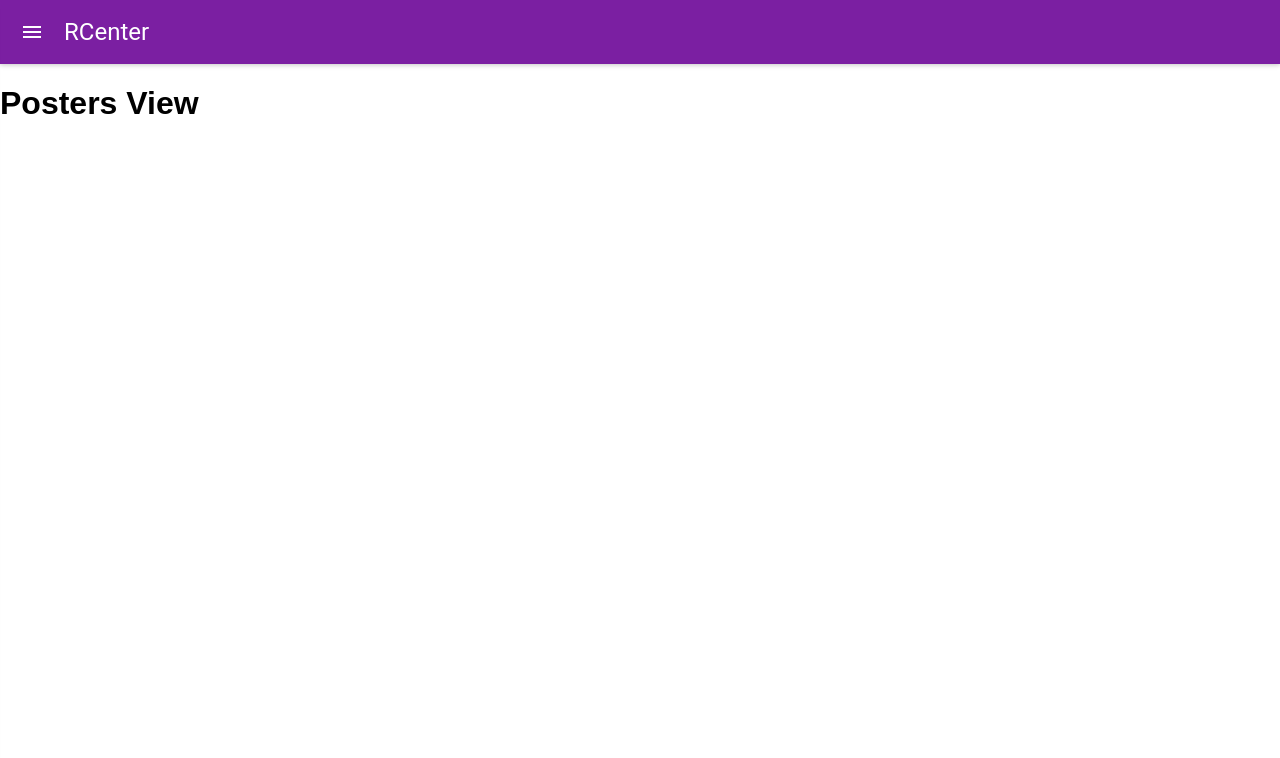
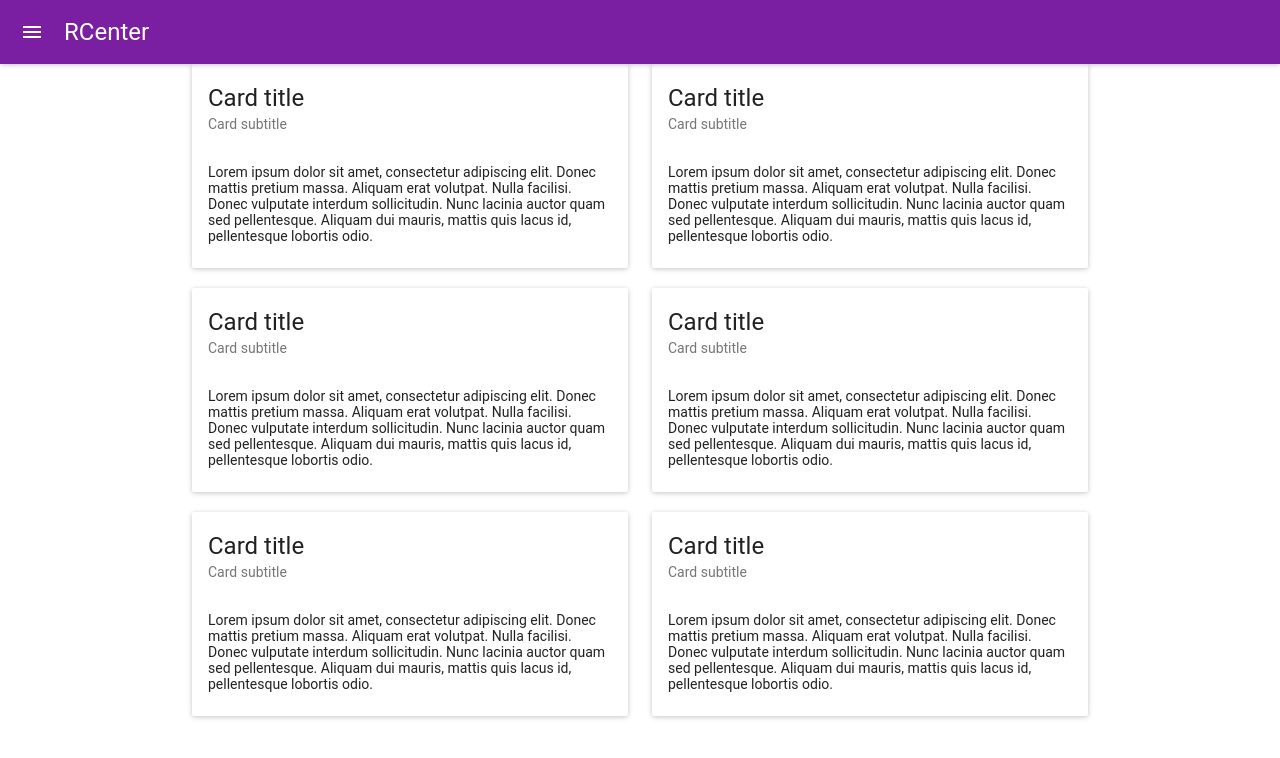
Before and after one commit to MAshrafM/react_center, a React (Create React App) app: page /posters in a window 1280 px wide. Shown: the top 758 px of the page. Built offline with nearby package versions, Linux system fonts and the light colour scheme; what react-tap-event-plugin would draw is missing.

Commit message:
posters layout

```diff
--- a/src/views/Posters.js
+++ b/src/views/Posters.js
@@ -1,8 +1,92 @@
 import React, { Component } from 'react'
+import { Card, CardTitle, CardText } from 'material-ui/Card'
 
 class Posters extends Component {
+  state = {}
   render() {
-    return <h1>Posters View</h1>
+    return (
+      <div className="container">
+        <div className="row">
+          <div className="col s12 m6">
+            <Card>
+              <CardTitle title="Card title" subtitle="Card subtitle" />
+              <CardText>
+                Lorem ipsum dolor sit amet, consectetur adipiscing elit. Donec
+                mattis pretium massa. Aliquam erat volutpat. Nulla facilisi.
+                Donec vulputate interdum sollicitudin. Nunc lacinia auctor quam
+                sed pellentesque. Aliquam dui mauris, mattis quis lacus id,
+                pellentesque lobortis odio.
+              </CardText>
+            </Card>
+          </div>
+          <div className="col s12 m6">
+            <Card>
+              <CardTitle title="Card title" subtitle="Card subtitle" />
+              <CardText>
+                Lorem ipsum dolor sit amet, consectetur adipiscing elit. Donec
+                mattis pretium massa. Aliquam erat volutpat. Nulla facilisi.
+                Donec vulputate interdum sollicitudin. Nunc lacinia auctor quam
+                sed pellentesque. Aliquam dui mauris, mattis quis lacus id,
+                pellentesque lobortis odio.
+              </CardText>
+            </Card>
+          </div>
+        </div>
+        <div className="row">
+          <div className="col s12 m6">
+            <Card>
+              <CardTitle title="Card title" subtitle="Card subtitle" />
+              <CardText>
+                Lorem ipsum dolor sit amet, consectetur adipiscing elit. Donec
+                mattis pretium massa. Aliquam erat volutpat. Nulla facilisi.
+                Donec vulputate interdum sollicitudin. Nunc lacinia auctor quam
+                sed pellentesque. Aliquam dui mauris, mattis quis lacus id,
+                pellentesque lobortis odio.
+              </CardText>
+            </Card>
+          </div>
+
+          <div className="col s12 m6">
+            <Card>
+              <CardTitle title="Card title" subtitle="Card subtitle" />
+              <CardText>
+                Lorem ipsum dolor sit amet, consectetur adipiscing elit. Donec
+                mattis pretium massa. Aliquam erat volutpat. Nulla facilisi.
+                Donec vulputate interdum sollicitudin. Nunc lacinia auctor quam
+                sed pellentesque. Aliquam dui mauris, mattis quis lacus id,
+                pellentesque lobortis odio.
+              </CardText>
+            </Card>
+          </div>
+        </div>
+        <div className="row">
+          <div className="col s12 m6">
+            <Card>
+              <CardTitle title="Card title" subtitle="Card subtitle" />
+              <CardText>
+                Lorem ipsum dolor sit amet, consectetur adipiscing elit. Donec
+                mattis pretium massa. Aliquam erat volutpat. Nulla facilisi.
+                Donec vulputate interdum sollicitudin. Nunc lacinia auctor quam
+                sed pellentesque. Aliquam dui mauris, mattis quis lacus id,
+                pellentesque lobortis odio.
+              </CardText>
+            </Card>
+          </div>
+          <div className="col s12 m6">
+            <Card>
+              <CardTitle title="Card title" subtitle="Card subtitle" />
+              <CardText>
+                Lorem ipsum dolor sit amet, consectetur adipiscing elit. Donec
+                mattis pretium massa. Aliquam erat volutpat. Nulla facilisi.
+                Donec vulputate interdum sollicitudin. Nunc lacinia auctor quam
+                sed pellentesque. Aliquam dui mauris, mattis quis lacus id,
+                pellentesque lobortis odio.
+              </CardText>
+            </Card>
+          </div>
+        </div>
+      </div>
+    )
   }
 }
 
```
